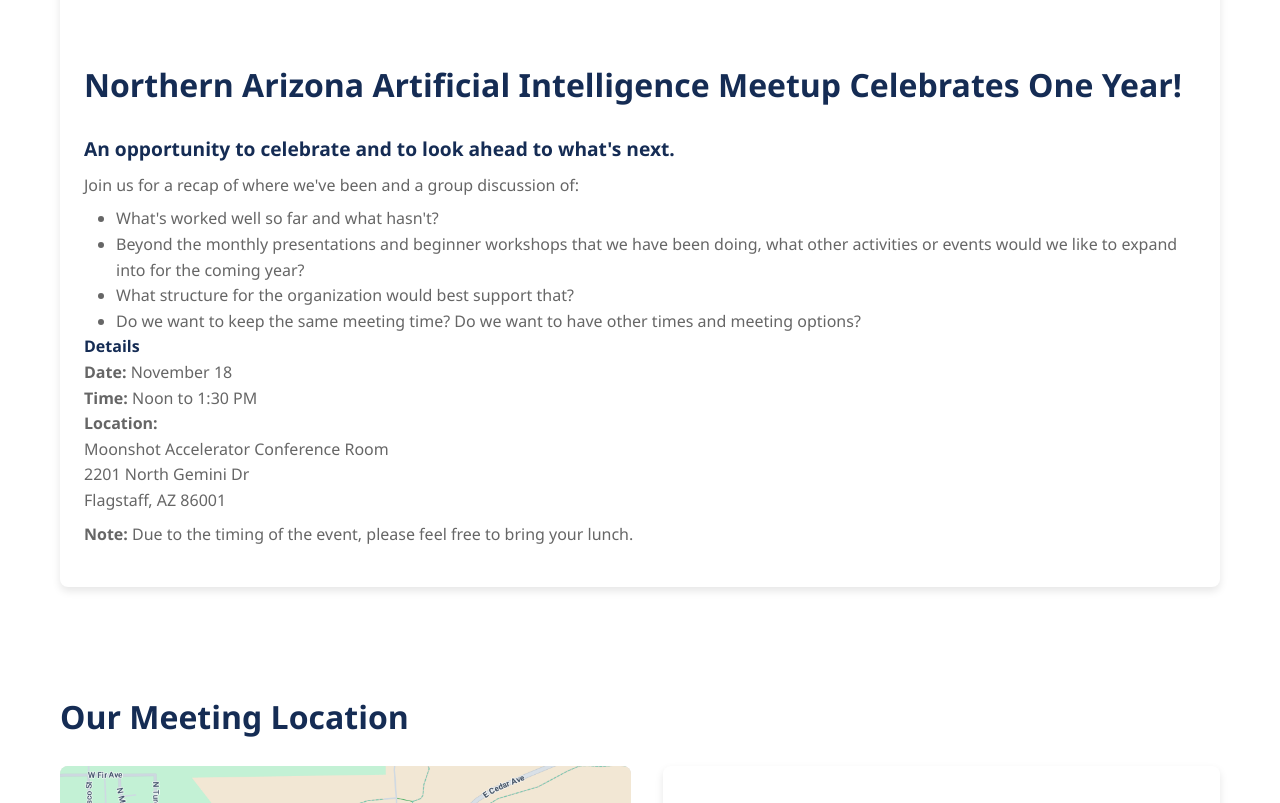
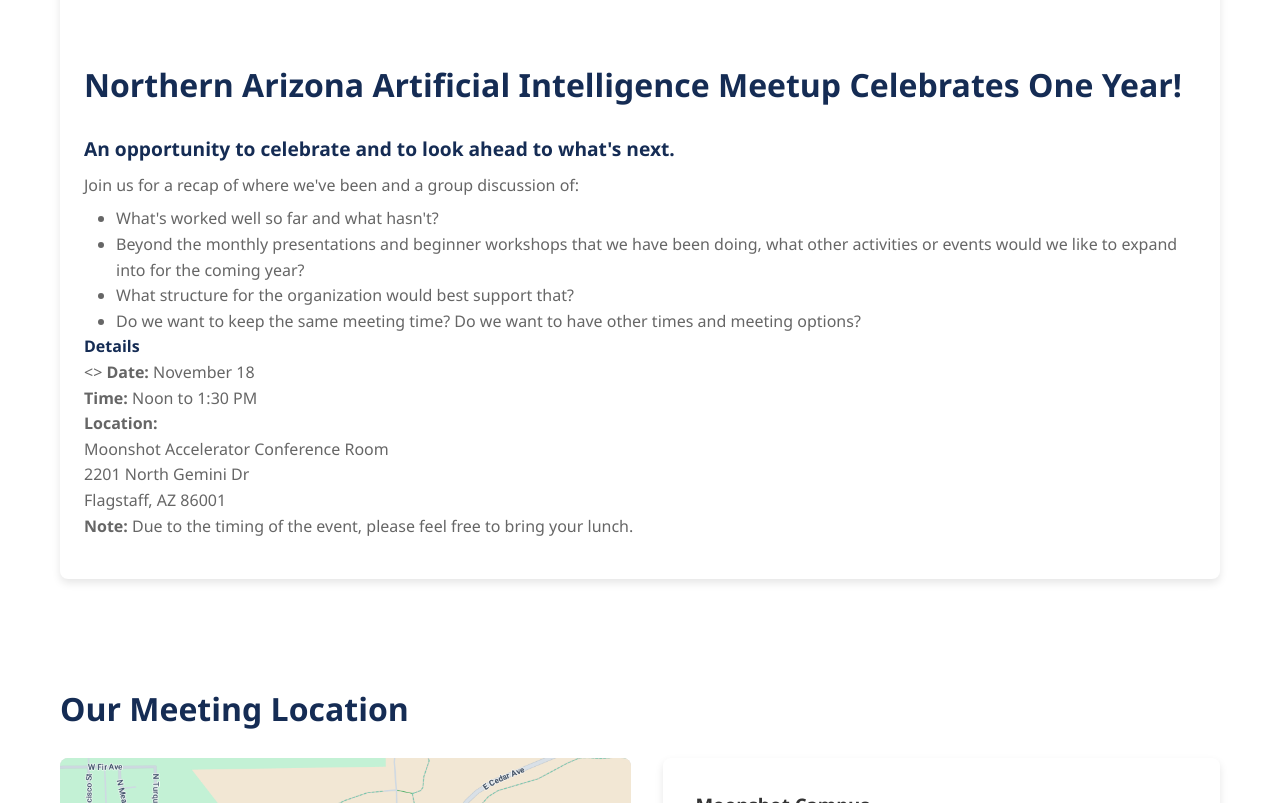
Before and after one commit to FireflightPro/NAAI-site, a website: page index.html in a window 1280 px wide. Shown: the part 1721-2524 px from the top of the page. Drawn offline with Linux system fonts and the light colour scheme.

Commit message:
Update of upcoming events

```diff
--- a/index.html
+++ b/index.html
@@ -55,13 +55,13 @@
                 </ul>
 
               <h4>Details</h4>
-              <p>
+              <>
                 <strong>Date:</strong> November 18<br>
                 <strong>Time:</strong> Noon to 1:30 PM<br>
                 <strong>Location:</strong><br>
                   Moonshot Accelerator Conference Room<br>
                   2201 North Gemini Dr<br>
-                  Flagstaff, AZ 86001</p>
+                  Flagstaff, AZ 86001<br>
                 <strong>Note:</strong> Due to the timing of the event, please feel free to bring your lunch.
               </p>
                 <!-- To participate, bring a device (laptop, phone, or tablet) with the ability to connect to Wi-Fi.
```
